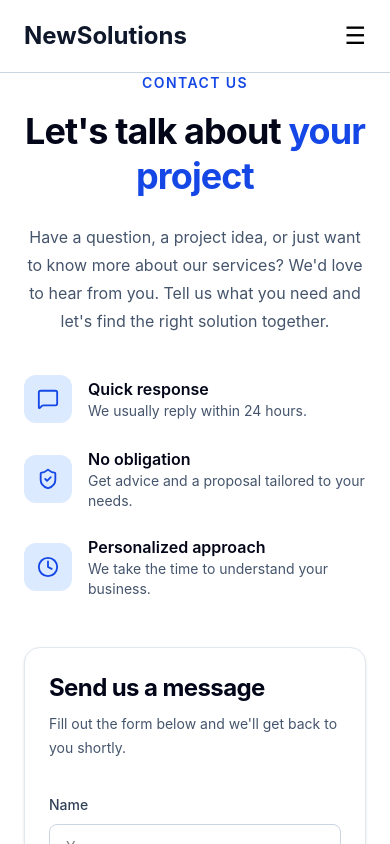
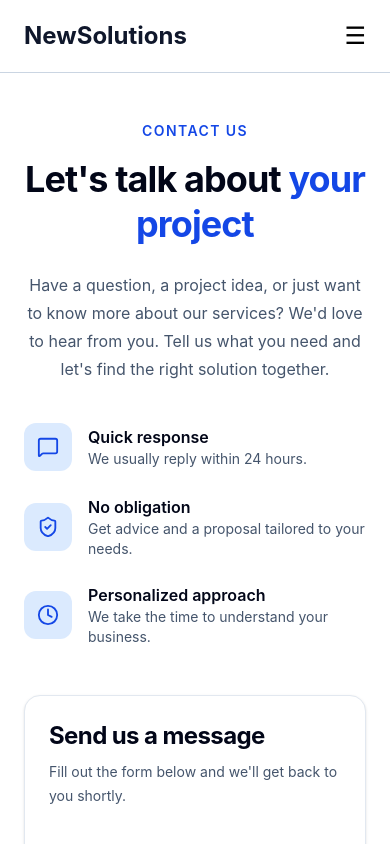
Before and after one commit to duartesimo/NewSolutions, a React (Vite) app in the folder frontend/: page /contact in a window 390 px wide. Shown: the top 844 px of the page. Built offline with nearby package versions, Linux system fonts and the light colour scheme.

Commit message:
fix: contact page mobile hero

```diff
--- a/frontend/src/components/sections/ContactHero.tsx
+++ b/frontend/src/components/sections/ContactHero.tsx
@@ -21,7 +21,7 @@ const benefits = [
 
 function ContactHero() {
   return (
-    <div className="mx-auto grid max-w-7xl grid-cols-1 gap-12 px-6 sm:py-20 lg:grid-cols-2 lg:py-24">
+    <div className="mx-auto grid max-w-7xl grid-cols-1 gap-12 px-6 py-12 sm:py-20 lg:grid-cols-2 lg:py-24">
       <div className="text-center lg:text-left">
         {/* Eyebrow */}
         <p className="text-sm font-semibold tracking-widest text-blue-700 uppercase">
```
